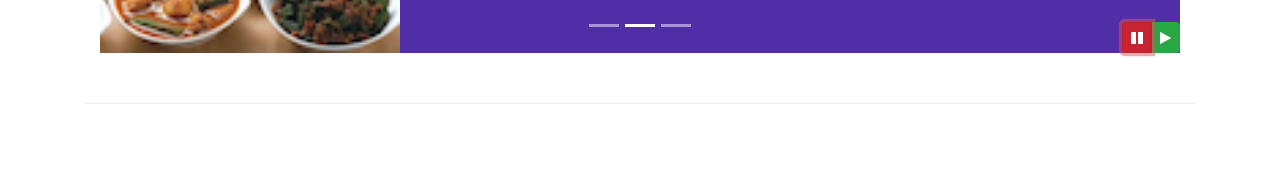
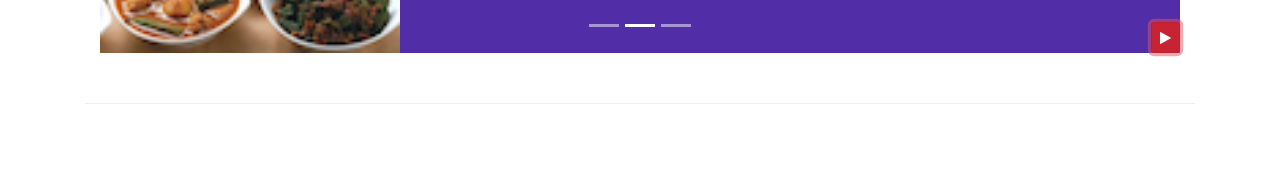
Before and after one commit to leonardo-teles/confusion, a website: page index.html in a window 1280 px wide. Both pictures are taken after a click on the button 1137 px from the left and 668 px from the top of the page. Shown: the part 631-800 px from the top of the page. Drawn offline with nearby package versions, Linux system fonts and the light colour scheme.

Commit message:
More Bootstrap and JQuery

```diff
--- a/index.html
+++ b/index.html
@@ -139,14 +139,9 @@
                     <a class="carousel-control-next" href="#myCarousel" role="button" data-slide="next">
                         <span class="carousel-control-next-icon"></span>
                     </a>
-                    <div class="btn-group" id="carouselButton">
-                        <button class="btn btn-danger btn-sm" id="carousel-pause">
-                            <span class="fa fa-pause"></span>
-                        </button>
-                        <button class="btn btn-success btn-sm" id="carousel-play">
-                            <span class="fa fa-play"></span>
-                        </button>
-                    </div>
+                    <button class="btn btn-danger btn-sm" id="carouselButton">
+                        <span class="fa fa-pause"></span>
+                    </button>
                 </div>
             </div>
         </div>
@@ -326,12 +321,16 @@
         $(document).ready(function() {
             $('#myCarousel').carousel({ interval: 2000 });
 
-            $('#carousel-pause').click(function() {
-                $('#myCarousel').carousel('pause');
-            });
-
-            $('#carousel-play').click(function() {
-                $('#myCarousel').carousel('cycle');
+            $('#carouselButton').click(function() {
+                if($('#carouselButton').children('span').hasClass('fa-pause')) {
+                    $('#myCarousel').carousel('pause');
+                    $('#carouselButton').children('span').removeClass('fa-pause');
+                    $('#carouselButton').children('span').addClass('fa-play')
+                } else if($('#carouselButton').children('span').hasClass('fa-play')) {
+                    $('#myCarousel').carousel('cycle');
+                    $('#carouselButton').children('span').removeClass('fa-play');
+                    $('#carouselButton').children('span').addClass('fa-pause')
+                }
             });
         });
     </script>
```
